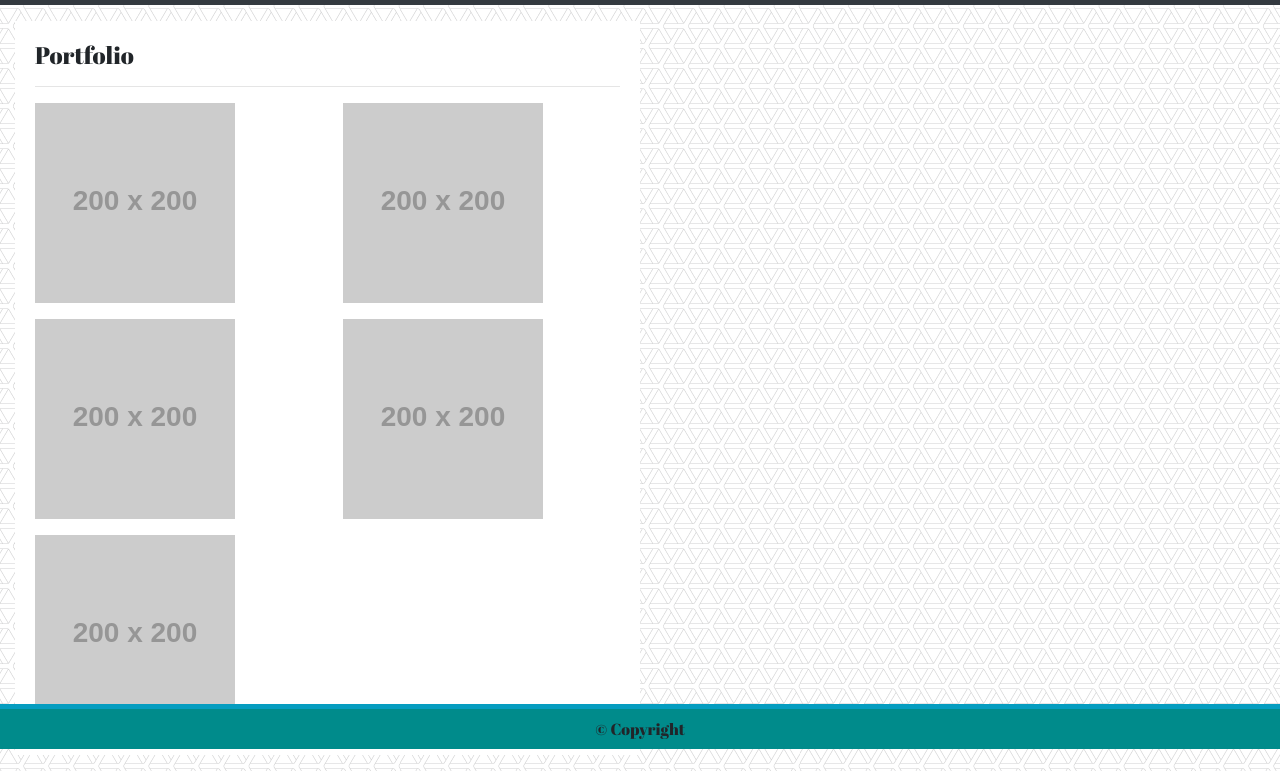
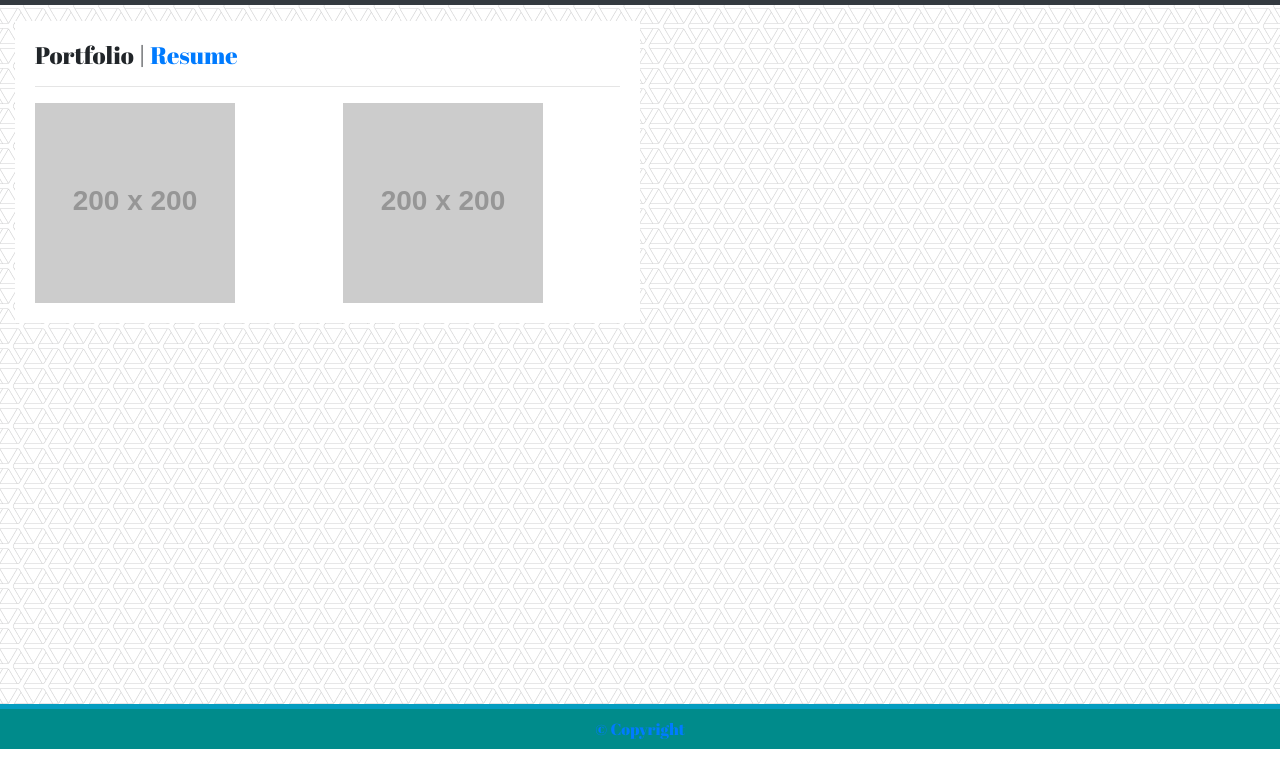
Before and after one commit to erikacueva/responsive-portfolio, a plain HTML site: page portfolio.html in a window 1280 px wide. Shown: the part 51-822 px from the top of the page. After the commit the page ends 800 px from the top, so only its background shows below. Drawn offline with nearby package versions, Linux system fonts and the light colour scheme; placeholder pictures from the web are drawn by us.

Commit message:
added resume to assets folder and updated Portfolio page

```diff
--- a/portfolio.html
+++ b/portfolio.html
@@ -13,7 +13,7 @@
 <!-- Font -->
 <link href="https://fonts.googleapis.com/css2?family=Abril+Fatface&family=Slabo+27px&display=swap" rel="stylesheet">
 
-  <title>Portfolio</title>
+  <title>Portfolio and Resume</title>
 </head>
 
 <body>
@@ -55,7 +55,7 @@
   <div class="container-fluid">
 
     <div class="card-body my-3 col-6" id="card-body">
-      <h4 class="card-title">Portfolio</h4>
+      <h4 class="card-title">Portfolio | <a href="./assets/ErikaCuevaResume.pdf" download> Resume</h4>
      <hr>
       <div class="row mt-3">
         <div class="col-6">
@@ -65,7 +65,7 @@
           <img class="img-fluid" src="http://placehold.it/200x200" alt="image">
         </div>
     </div>
-    <div class="row mt-3">
+    <!-- <div class="row mt-3">
       <div class="col-6">
         <img class="img-fluid" src="http://placehold.it/200x200" alt="image">
       </div>
@@ -76,7 +76,7 @@
     <div class="row mt-3">
       <div class="col-6">
         <img class="img-fluid" src="http://placehold.it/200x200" alt="image">
-      </div>
+      </div> -->
     </div>
     <footer class="fixed-bottom mt-auto background">
       <div class="text-center py-2">© Copyright</div>
```
Also changed, not shown: 2 other files.
